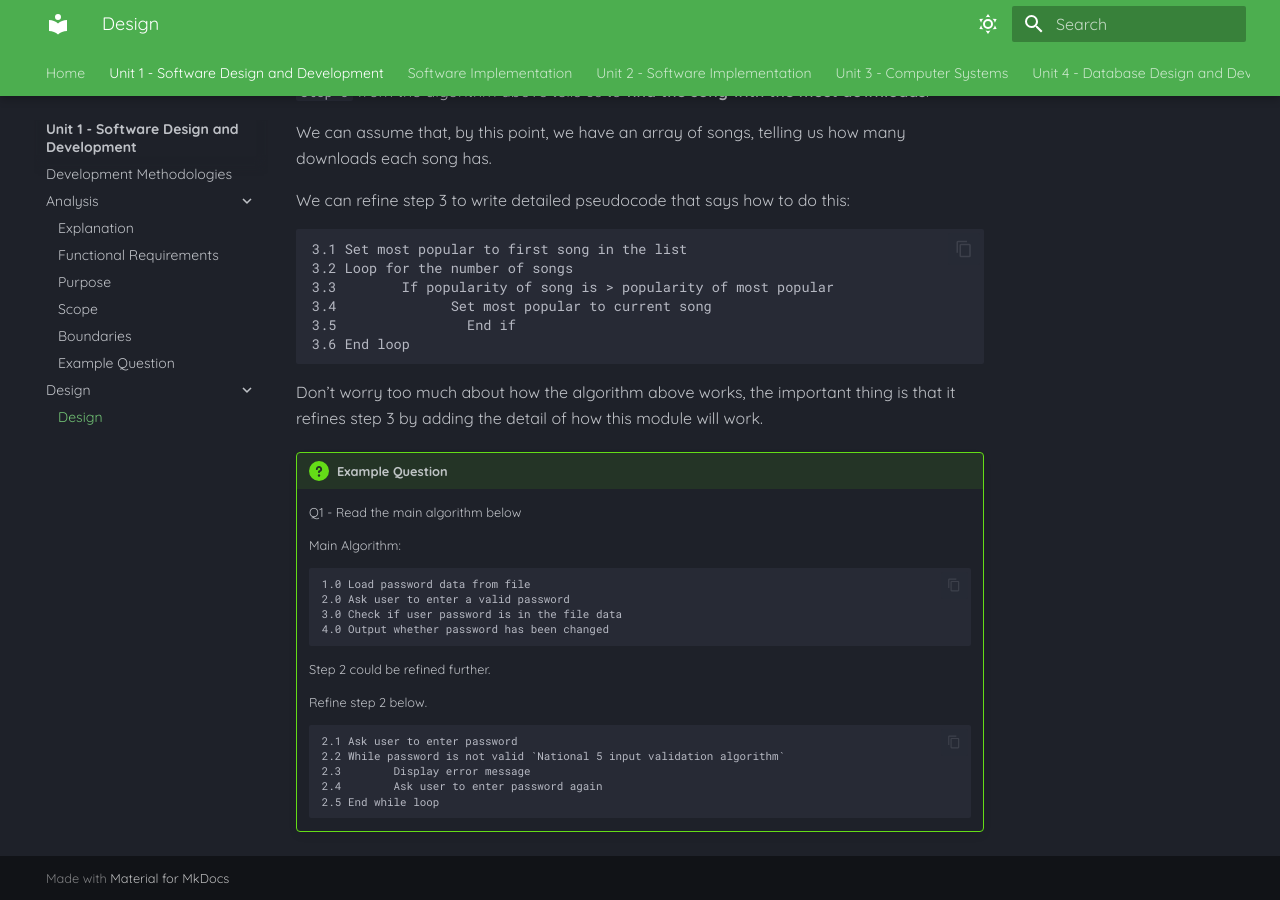
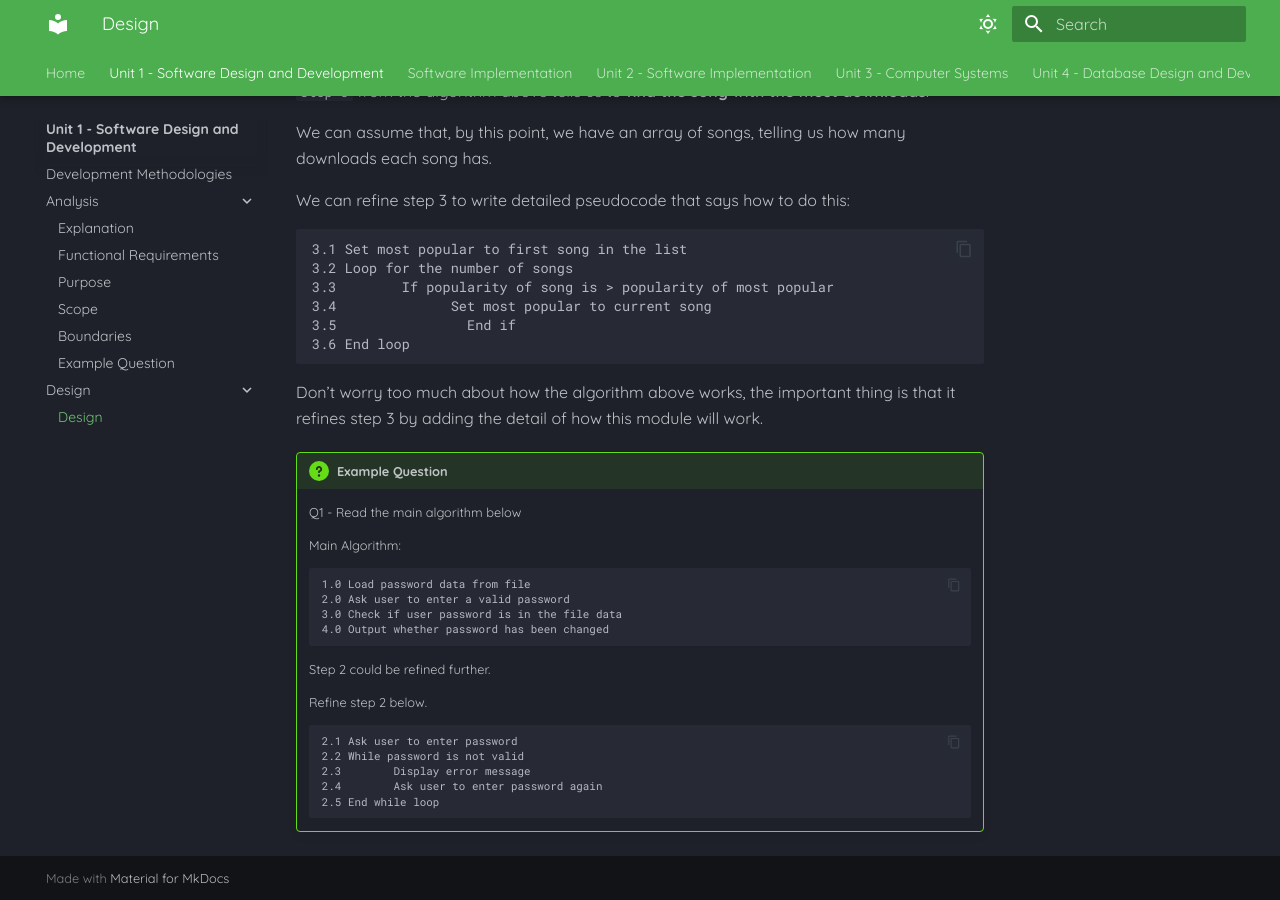
Before and after one commit to Mr-Wood-CS/Higher-Computing-Science-MD-Files, an MkDocs documentation site: the page built from docs/SDD/3.2-Main-Algorithm-and-Refinements.md, in a window 1280 px wide and 900 px high, scrolled down 636 px. Built offline with MkDocs 1.6.1 and Material for MkDocs 9.7.7, drawn with Linux system fonts in a browser that asks for light colours.

Commit message:
Update 3.2-Main-Algorithm-and-Refinements.md

````diff
--- a/docs/SDD/3.2-Main-Algorithm-and-Refinements.md
+++ b/docs/SDD/3.2-Main-Algorithm-and-Refinements.md
@@ -63,7 +63,7 @@ Don’t worry too much about how the algorithm above works, the important thing
     ``` pseudocode
 
     2.1	Ask user to enter password
-    2.2	While password is not valid `National 5 input validation algorithm`
+    2.2	While password is not valid
     2.3	       Display error message
     2.4	       Ask user to enter password again
     2.5	End while loop
````
